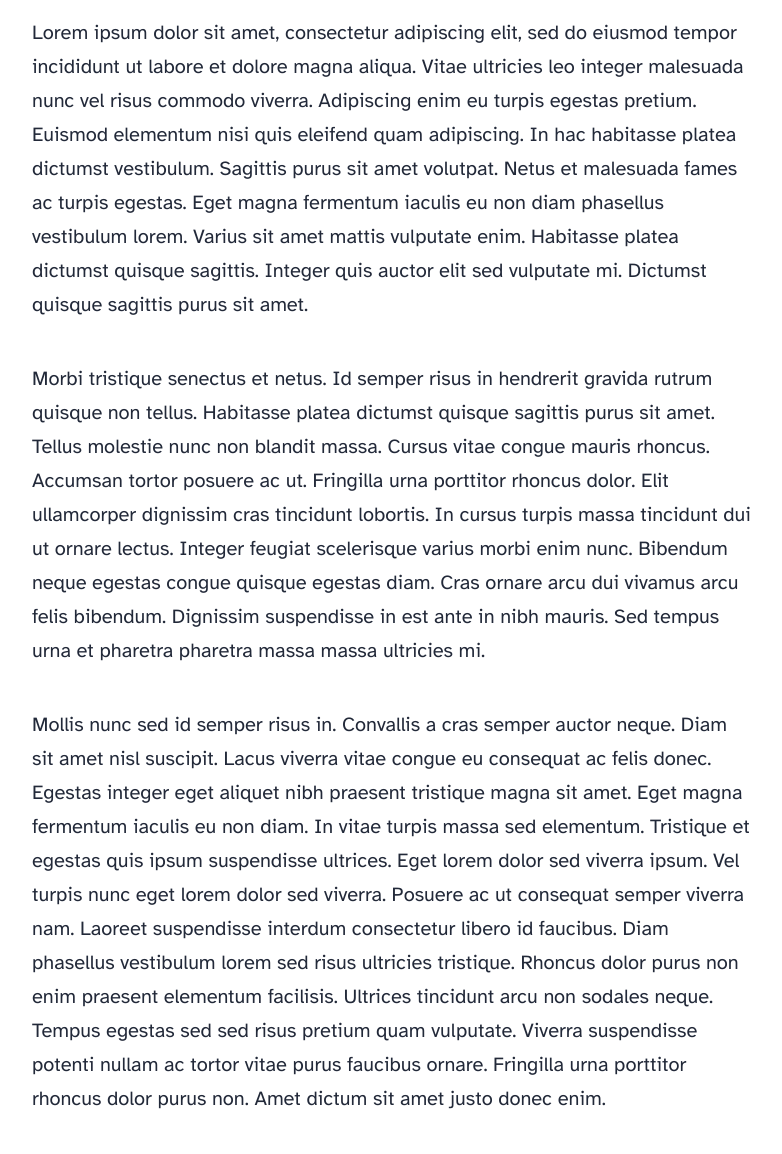
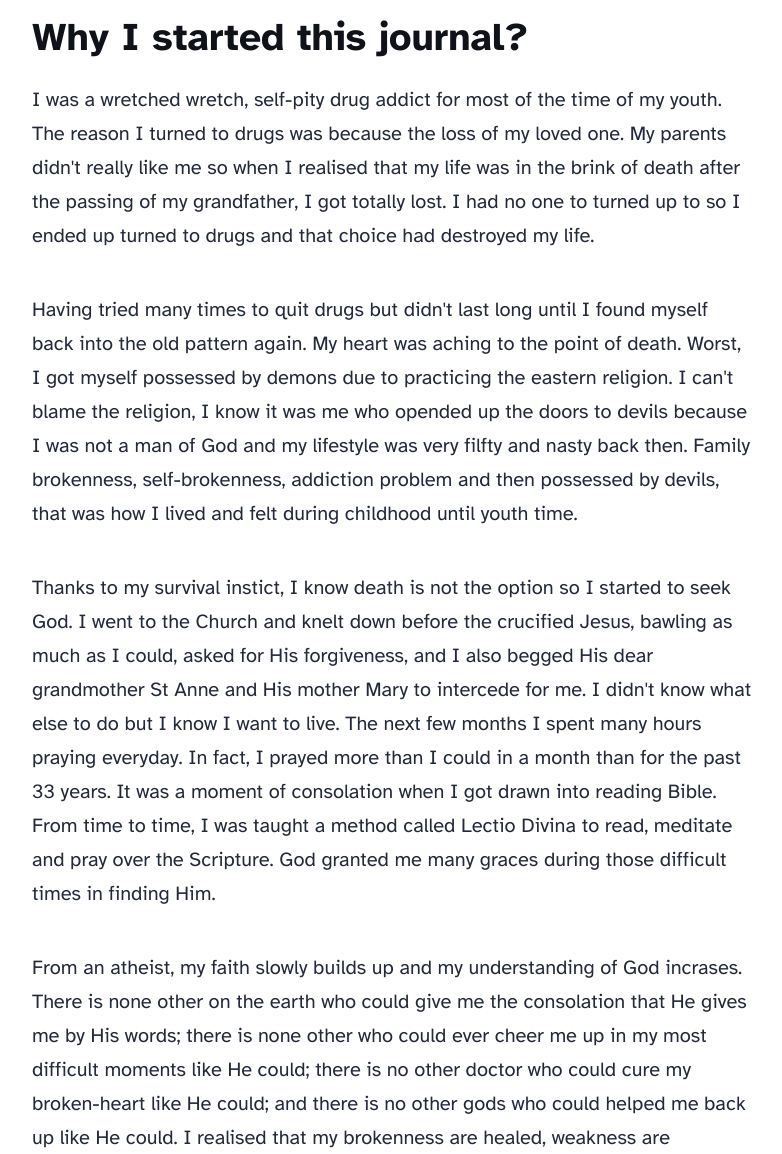
Before and after one commit to peranakanfrancis/peranakanfrancis.github.io, an Astro site: page /about in a window 1280 px wide. Shown: the part 1376-2530 px from the top of the page, without its empty margins (248-1030 px from the left). Built offline with nearby package versions, Linux system fonts and the light colour scheme; Astro itself is replaced by a stand-in of ours.

Commit message:
new post

```diff
--- a/src/pages/about.astro
+++ b/src/pages/about.astro
@@ -4,59 +4,55 @@ import Layout from '../layouts/BlogPost.astro';
 
 <Layout
 	title="About Me"
-	description="Lorem ipsum dolor sit amet"
+	description="Why I started this journal?"
 	pubDate={new Date('January 1 2024')}
 	heroImage="/me.jpeg"
 >
+		<h3>Why I started this journal?</h3>
 	<p>
-		Lorem ipsum dolor sit amet, consectetur adipiscing elit, sed do eiusmod tempor incididunt ut
-		labore et dolore magna aliqua. Vitae ultricies leo integer malesuada nunc vel risus commodo
-		viverra. Adipiscing enim eu turpis egestas pretium. Euismod elementum nisi quis eleifend quam
-		adipiscing. In hac habitasse platea dictumst vestibulum. Sagittis purus sit amet volutpat. Netus
-		et malesuada fames ac turpis egestas. Eget magna fermentum iaculis eu non diam phasellus
-		vestibulum lorem. Varius sit amet mattis vulputate enim. Habitasse platea dictumst quisque
-		sagittis. Integer quis auctor elit sed vulputate mi. Dictumst quisque sagittis purus sit amet.
+		I was a wretched wretch, self-pity drug addict for most of the time of my youth. The reason I turned to drugs
+		was because the loss of my loved one. My parents didn't really like me so when I realised that my life was
+		in the brink of death after the passing of my grandfather, I got totally lost. I had no one to turned up
+		to so I ended up turned to drugs and that choice had destroyed my life.
 	</p>
 
 	<p>
-		Morbi tristique senectus et netus. Id semper risus in hendrerit gravida rutrum quisque non
-		tellus. Habitasse platea dictumst quisque sagittis purus sit amet. Tellus molestie nunc non
-		blandit massa. Cursus vitae congue mauris rhoncus. Accumsan tortor posuere ac ut. Fringilla urna
-		porttitor rhoncus dolor. Elit ullamcorper dignissim cras tincidunt lobortis. In cursus turpis
-		massa tincidunt dui ut ornare lectus. Integer feugiat scelerisque varius morbi enim nunc.
-		Bibendum neque egestas congue quisque egestas diam. Cras ornare arcu dui vivamus arcu felis
-		bibendum. Dignissim suspendisse in est ante in nibh mauris. Sed tempus urna et pharetra pharetra
-		massa massa ultricies mi.
+		Having tried many times to quit drugs but didn't last long until I found myself back into the old pattern
+		again. My heart was aching to the point of death. Worst, I got myself possessed by demons due to practicing
+		the eastern religion. I can't blame the religion, I know it was me who opended up the doors to devils because I
+		was not a man of God and my lifestyle was very filfty and nasty back then. Family brokenness, self-brokenness,
+		addiction problem and then possessed by devils, that was how I lived and felt during childhood until youth time.
 	</p>
 
 	<p>
-		Mollis nunc sed id semper risus in. Convallis a cras semper auctor neque. Diam sit amet nisl
-		suscipit. Lacus viverra vitae congue eu consequat ac felis donec. Egestas integer eget aliquet
-		nibh praesent tristique magna sit amet. Eget magna fermentum iaculis eu non diam. In vitae
-		turpis massa sed elementum. Tristique et egestas quis ipsum suspendisse ultrices. Eget lorem
-		dolor sed viverra ipsum. Vel turpis nunc eget lorem dolor sed viverra. Posuere ac ut consequat
-		semper viverra nam. Laoreet suspendisse interdum consectetur libero id faucibus. Diam phasellus
-		vestibulum lorem sed risus ultricies tristique. Rhoncus dolor purus non enim praesent elementum
-		facilisis. Ultrices tincidunt arcu non sodales neque. Tempus egestas sed sed risus pretium quam
-		vulputate. Viverra suspendisse potenti nullam ac tortor vitae purus faucibus ornare. Fringilla
-		urna porttitor rhoncus dolor purus non. Amet dictum sit amet justo donec enim.
+		Thanks to my survival instict, I know death is not the option so I started to seek God. I went to the Church and
+		knelt down before the crucified Jesus, bawling as much as I could, asked for His forgiveness, and I also begged His dear grandmother St Anne and His
+		mother Mary to intercede for me. I didn't know what else to do but I know I want to live. The next few months I spent
+		many hours praying everyday. In fact, I prayed more than I could in a month than for the past 33 years. It was a moment of consolation when I got
+		drawn into reading Bible. From time to time, I was taught a method called Lectio Divina to read, meditate and pray over
+		the Scripture. God granted me many graces during those difficult times in finding Him.
 	</p>
 
 	<p>
-		Mattis ullamcorper velit sed ullamcorper morbi tincidunt. Tortor posuere ac ut consequat semper
-		viverra. Tellus mauris a diam maecenas sed enim ut sem viverra. Venenatis urna cursus eget nunc
-		scelerisque viverra mauris in. Arcu ac tortor dignissim convallis aenean et tortor at. Curabitur
-		gravida arcu ac tortor dignissim convallis aenean et tortor. Egestas tellus rutrum tellus
-		pellentesque eu. Fusce ut placerat orci nulla pellentesque dignissim enim sit amet. Ut enim
-		blandit volutpat maecenas volutpat blandit aliquam etiam. Id donec ultrices tincidunt arcu. Id
-		cursus metus aliquam eleifend mi.
+		From an atheist, my faith slowly builds up and my understanding of God incrases. There is none other on the earth
+		who could give me the consolation that He gives me by His words; there is none other who could ever cheer me up in my
+		most difficult moments like He could; there is no other doctor who could cure my broken-heart like He could; and there is no other gods who
+		could helped me back up like He could. I realised that my brokenness are healed, weakness are strengthened, and good things keep on coming it's way.
 	</p>
 
 	<p>
-		Tempus quam pellentesque nec nam aliquam sem. Risus at ultrices mi tempus imperdiet. Id porta
-		nibh venenatis cras sed felis eget velit. Ipsum a arcu cursus vitae. Facilisis magna etiam
-		tempor orci eu lobortis elementum. Tincidunt dui ut ornare lectus sit. Quisque non tellus orci
-		ac. Blandit libero volutpat sed cras. Nec tincidunt praesent semper feugiat nibh sed pulvinar
-		proin gravida. Egestas integer eget aliquet nibh praesent tristique magna.
+		This is why I started to write this journal because I know the old me is gone and the new creation is here. Tears are
+		the things in the past and happiness is here to stay because I finally reunited with God. In the past, I prayed to other gods, and even aliens,
+		believed in starseeds but those things introduced me more grieve and done more damage to my life because they are not of God. I'm glad
+		that I found God through my Catholic faith and the Bible His real words. I'm glad that I received the miracle of healing body,
+		spirit and soul. I'm glad that my God is faithful to His promises and His truth set me free.
+	</p>
+
+	<p>
+		Israel, you should be proud because the true God comes from Israel. He chose your race among other races on the earth and the Messiah is from your people.
+		God incarnated as human in Jesus and now the entire earth gets to know the only one true God and receive His abundant goodness and graces because of Jesus's Holy name.
+		God is calling and waiting for everyone, regardless of your skin colour, faith, status, good or bad, criminal or noble, poor or rice,
+		He is ready to give Himself to you because He loves you. If you are searching for a Higher power, know that <b>whoever calls upon the name
+		of the Lord will be saved. - <i>Romans 10:13</i></b>
 	</p>
 </Layout>
```
